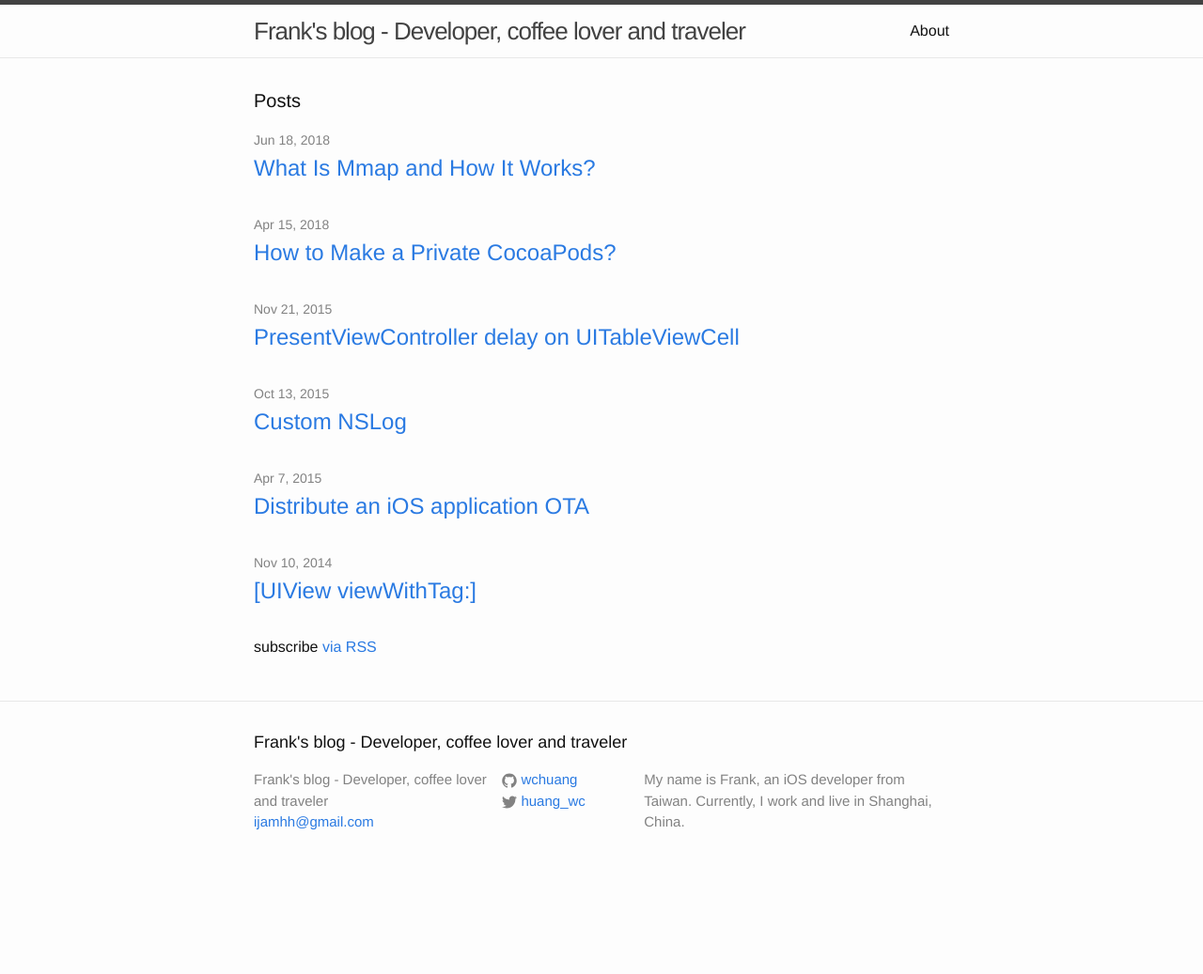
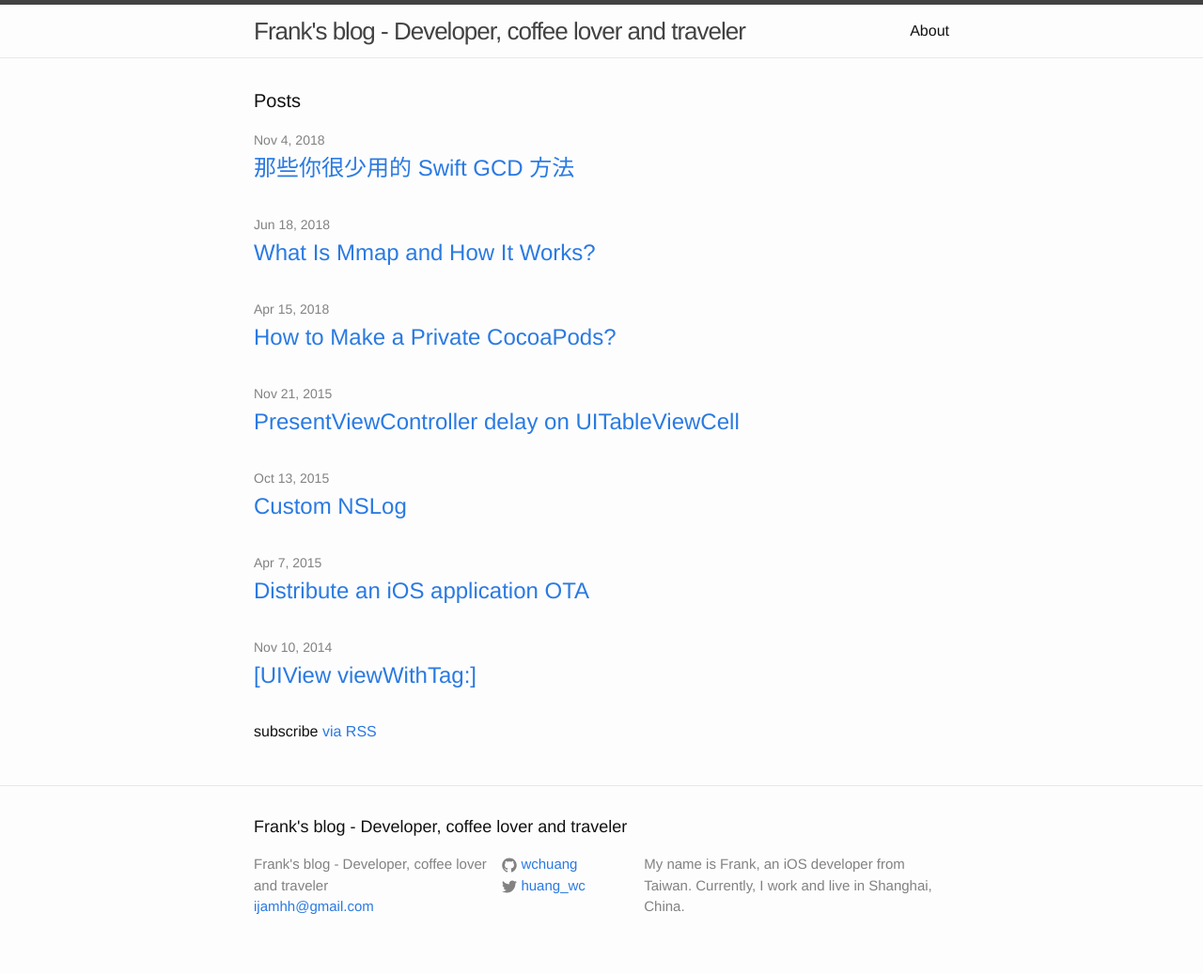
Before and after one commit to wchuang/wchuang.github.io, a Jekyll site: the page built from index.html, in a window 1280 px wide. Shown: the whole page at 94% size. Built offline with Jekyll 4.4.1, drawn with Linux system fonts in a browser that asks for light colours; before the commit the page ends 947 px from its top, so only the background shows below that; some of the changed lines change nothing that is shown.

Commit message:
Add new post for GCD in Swift

````diff
--- a/_config.yml
+++ b/_config.yml
@@ -1,17 +1,21 @@
 # Site settings
 title: Frank's blog - Developer, coffee lover and traveler
 email: ijamhh@gmail.com
+
 description: > # this means to ignore newlines until "baseurl:"
   My name is Frank, an iOS developer from Taiwan.
   Currently, I work and live in Shanghai, China.
+
 baseurl: "" # the subpath of your site, e.g. /blog/
 url: "http://blog.wchuang.me" # the base hostname & protocol for your site
+
 twitter_username: huang_wc
-github_username:  wchuang
+github_username: wchuang
 linkedin_username: franklol
 
 # Build settings
 markdown: kramdown
+encoding: UTF-8
 
 permalink: /:year/:month/:day/:title/
 
--- /dev/null
+++ b/_posts/2018-11-04-swift-gcd.markdown
@@ -0,0 +1,260 @@
+---
+layout: post
+title: 那些你很少用的 Swift GCD 方法
+date: 2018-11-04T15:03:08+08:00
+comments: true
+categories: "GCD, Swift, iOS"
+keywords: "Swift, GCD, iOS"
+---
+
+[Grand Central Dispatch](https://developer.apple.com/documentation/dispatch) (GCD) 相信每個 iOS 開發者都不陌生，它是蘋果提供用來操作多執行緒的一種底層技術，你可以選擇在串行 (serial) 或並行 (concurrent) 的 queue 中執行同步 (synchronous) 或者非同步 (asynchronous) 的任務，這邊就不多說了，最常看到的方法就是：
+
+```
+DispatchQueue.global().async {
+
+	// 耗時操作
+
+	DispatchQueue.main.async {
+
+		// UI 更新
+	}
+}
+```
+
+但除此之外，GCD 還有很多很少被使用但是令人驚豔的方法，這邊會介紹 4 種這類的方法，大家下次可以試著在專案中使用看看，相信會有很大的效果。
+
+# 1. 利用 DispatchWorkItem 取消等待的任務
+
+有些人對於 GCD 有一個 __錯誤認知__：
+
+> 一旦排定了 GCD 任務就沒辦法被取消，只有 Operation 才可以。
+
+實際上在 iOS 8 及 macOS 10.10 之後可以使用 DispatchWorkItem 來做到。
+
+應用場景：
+
+假設我們有一個 search bar 讓使用者進行關鍵字搜尋，當收到關鍵字時會向後端 API 發送搜尋請求。但考量到使用者打字的速度，不可能每次輸入一個字就發出網路請求，這可能會造成不必要的網路流量以及伺服器負擔。所以我們可以偵測當使用者輸入閒置超過 0.25 秒後才發送一個請求。
+
+底下是一個例子，我們可以簡單的用 DispatchWorkItem，不用 Timer 或 Operation 的複雜操作。也可以直接用 closure 閉包注入 GCD 中，不需要 @objc 或是 #selector。
+
+```
+class SearchViewController: UIViewController, UISearchBarDelegate {
+
+	private var pendingRequestWorkItem: DispatchWorkItem?
+
+	// MARK: - UISearchBarDelegate
+	func searchBar(_ searchBar: UISearchBar, textDidChange searchText: String) {
+
+		// Cancel the pending work item
+		pendingRequestWorkItem?.cancel()
+
+		// Build a request in a work item
+		let requestWorkItem = DispatchWorkItem { [weak self] in
+			self?.resultLoader.loadRequests(forQuery: searchText)
+		}
+
+		// Save it and execute after 250ms
+		pendingRequestWorkItem = requestWorkItem
+		DispatchQueue.main.asyncAfter(deadline: .now() + .milliseconds(250),
+		                               execute: requestWorkItem)
+	}
+}
+
+```
+
+# 2. 利用 DispatchGroup 執行一系列的任務
+
+有時候我們希望可以做完一系列的任務 {A, B, C} 後，再做其他的任務 D。{ A, B, C } -> D。例如：在建立 model 之前會有多個 API 的 request，待全部 response 回來後才組成需要的 model。
+
+這時候可以利用 DispatchGroup 來達成同步任務。我們只需要注意 `enter()` 以及 `leave()` 的呼叫是否一致。
+
+DispatchGroup 有另個好處可以開多個 DispatchGroup queue 異步的執行，而每個 queue 裡面的任務又可以同步完成。
+
+下面一個簡單的例子，從不同 datasource 取得資料，全部完成後存入 NoteCollection。
+
+```
+// Create a group to synchronize our tasks.
+let groip = DispatchGroup()
+
+// NoteCollection is a thread-safe collection class for storing notes.
+let collection = NoteCollection()
+
+// The 'enter	()' method increments the group's task count
+group.enter()
+localDataSource.load { notes in
+	collection.add(notes)
+	// while the 'leave()' method decrements it
+	group.leave()
+}
+
+group.enter()
+iCloudDataSource.load { notes in
+	collection.add(notes)
+	group.leave()
+}
+
+group.enter()
+backendDataSource.load { notes in
+	collection.add(notes)
+	group.leave()
+}
+
+// This closure will be called when the group's task count reaches 0
+group.notify(queue: .main) { [weak self] in
+	self?.render(collection)
+}
+
+```
+
+上面的代碼重複的部份有點多，我們可以做一個 Array 的擴展來優化：
+
+```
+extension Array where Element == DataSource {
+
+	func load(completion: @escaping (NoteCollection) -> Void) {
+
+		let group = DispatchGroup()
+		let collection = NoteCollection()
+
+		for dataSource in self {
+
+			group.enter()
+			dataSource.load { notes in
+
+				collection.add(notes)
+				group.leave()
+			}
+		}
+
+		group.notify(queue: .main) {
+
+			completion(collection)
+		}
+	}
+}
+```
+
+基於以上擴展，我們可以這樣呼叫
+
+```
+let dataSources: [DataSource] = [
+	localDataSource,
+	iCouldDataSource,
+	backendDataSource
+]
+
+dataSources.load { [weak self] collection in
+
+	self?.render(collection)
+}
+```
+
+# 3. 利用 DispatchSemaphore 鎖住非同步的任務
+
+雖然 DispatchGroup 提供了同步的方法等待所有任務執行完成，但對於不同 DispatchGroup queue 來說，彼此還是异步的進行。DispatchSemaphore 可以鎖住某個 DispatchGroup queue 的執行，藉以達成同步的效果。
+
+跟 DispatchGroup 一樣，DispatchSemaphore API 也很簡單，也是利用 `signal()` 或 `wait()` 來增加或減少內部計數。在呼叫 `signal()` 前呼叫 `wait()` 會 block 目前的操作一直到 `signal()` 被呼叫。
+
+我們修改上面的例子，並另外建立一個 global queue 來加入 Semaphore 方法，因為呼叫 `wait()` 會 block 當前的 queue。成功返回 NoteCollection，失敗則丟出錯誤。
+
+```
+extension Array where Element == DataSource {
+
+	func load() throws -> NoteCollection {
+
+		let semaphore = DispatchSemaphore(value: 0)
+		var loadedCollection: NoteCollection?
+
+		let loadingQueue = DispatchQueue.global()
+
+		loadingQueue.async {
+
+			self.load(onQueue: loadingQueue) { collection in
+
+				loadedCollection = collection
+
+				// Unblock
+				semaphore.signal()
+			}
+		}
+
+		// Block and wait
+		semaphore.wait(timeout: .noew() + 5)
+
+		guare let collection = loadedCollection else {
+
+			throw NoteLoadingError.timeout
+		}
+
+		return collection
+	}
+}
+
+```
+
+同步的呼叫方式
+
+```
+let dataSource: [DataSource] = [
+	localDataSource,
+	iCloudDataSource,
+	backendDataSource
+]
+
+do {
+	let collection = try dataSource.load()
+	output(collection)
+} catch {
+	output(error)
+}
+
+```
+
+# 4. 利用 DispatchSource 監聽檔案是否被修改
+
+這個鮮為人知的方法可以讓我們監控檔案是否被修改過，`在線編輯`的功能就可以利用這個方式實作出來。
+
+`DispatchSource` 可以有很多種來源，例如：Timer source, User data, file system or memory pressure event，這裡我們用 file system 示範。直接看 code 吧。
+
+```
+class FileObserver {
+
+	private let file: File
+	private let queue: DispatchQueue
+	private var source: DispatchSourceFileSystemObject?
+
+	init(file: File) {
+
+		self.file = file
+		self.queue = DispatchQueue(label: "com.test.fileobserver")
+	}
+
+	func start(closure: @escaping() -> Void) {
+
+		let path = (file.path as NSString)
+		let fileSystemRepresentation = path.fileSystemRepresentation
+
+		let fileDescriptor = open(fileSystemRepresentation, O_EVTONLY)
+
+		let source = DispatchSource.makeFileSystemObjectSource(fileDescriptor: fileDescriptor, eventMask: .write, queue: queue)
+
+		source.setEventHandler(handler: closure)
+		source.resume()
+
+		self.source = source
+	}
+}
+```
+
+```
+let observer = try FileObserver(file: file)
+
+observer.start {
+	print("File was changed")
+}
+```
+
+總結下來，GCD 還是挺厲害的也埋藏了一些好用的功能，比起利用 NSTimer 或者 Operation 可能會產生的問題小很多，也更安全一些！各位看倌可以多多挖掘 GCD 的應用場景。Happy Coding!
+
+### Reference
+* [A deep dive into Grand Central Dispatch in Swift](https://www.swiftbysundell.com/posts/a-deep-dive-into-grand-central-dispatch-in-swift)
````
